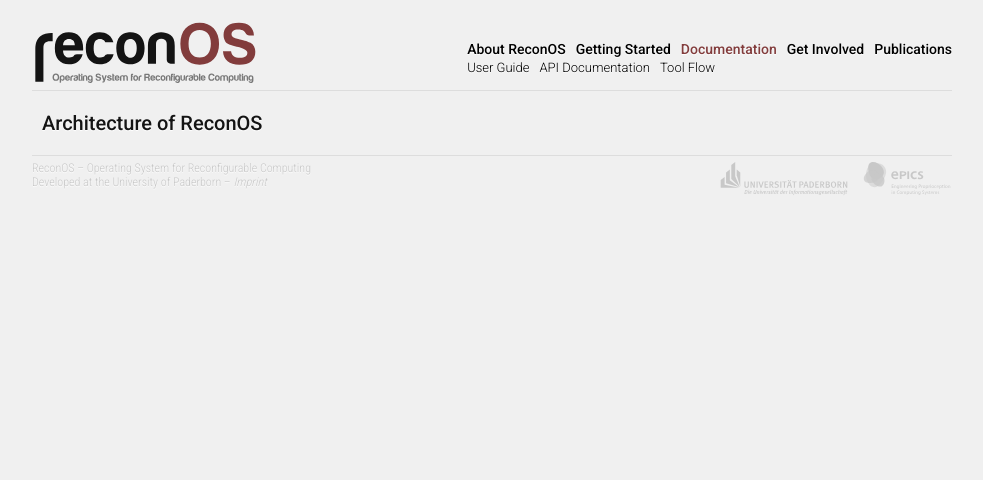
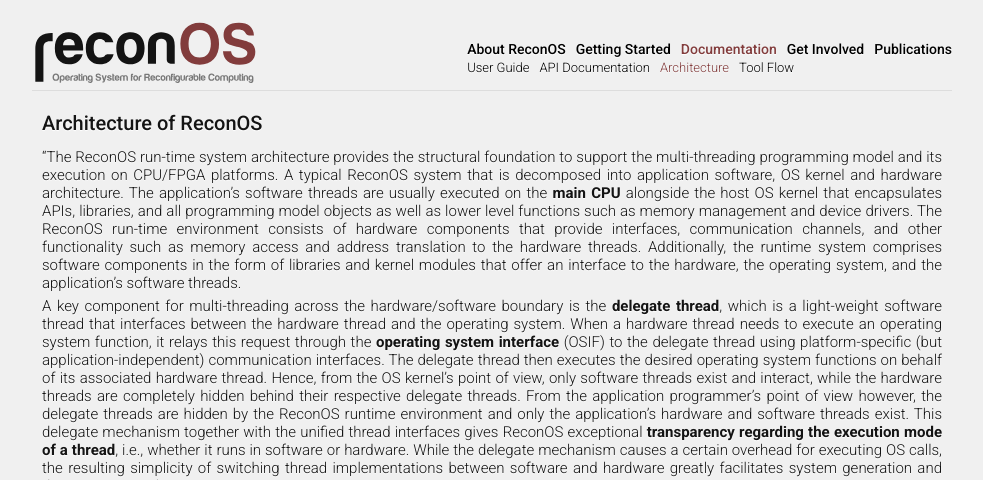
Before and after one commit to ReconOS/reconos.github.io, a Jekyll site: the page built from documentation/architecture/index.md, in a window 1280 px wide. Shown: the top 480 px of the page, without its empty margins (148-1131 px from the left). Built offline with Jekyll 4.4.1, drawn with Linux system fonts in a browser that asks for light colours; Markdown is read by kramdown in place of the engine named in the settings; some of the changed text lies outside the part shown; grey boxes are pictures that could not be loaded.

Commit message:
added reconos architecture

```diff
--- a/_data/sitemap.yml
+++ b/_data/sitemap.yml
@@ -20,6 +20,7 @@
 /documentation:
   - [/documentation/userguide, User Guide]
   - [/documentation/api, API Documentation]
+  - [/documentation/architecture, Architecture]
   - [/documentation/toolflow, Tool Flow]
 
 /getinvolved:
--- a/documentation/architecture/index.md
+++ b/documentation/architecture/index.md
@@ -3,3 +3,15 @@ title: Architecture of ReconOS
 layout: page
 ---
 # Architecture of ReconOS
+
+"The ReconOS run-time system architecture provides the structural foundation to support the multi-threading programming model and its execution on CPU/FPGA platforms. A typical ReconOS system that is decomposed into application software, OS kernel and hardware architecture. The application's software threads are usually executed on the **main CPU** alongside the host OS kernel that encapsulates APIs, libraries, and all programming model objects as well as lower level functions such as memory management and device drivers. The ReconOS run-time environment consists of hardware components that provide interfaces, communication channels, and other functionality such as memory access and address translation to the hardware threads. Additionally, the runtime system comprises software components in the form of libraries and kernel modules that offer an interface to the hardware, the operating system, and the application's software threads.
+
+A key component for multi-threading across the hardware/software boundary is the **delegate thread**, which is a light-weight software thread that interfaces between the hardware thread and the operating system. When a hardware thread needs to execute an operating system function, it relays this request through the **operating system interface** (OSIF) to the delegate thread using platform-specific (but application-independent) communication interfaces. The delegate thread then executes the desired operating system functions on behalf of its associated hardware thread. Hence, from the OS kernel's point of view, only software threads exist and interact, while the hardware threads are completely hidden behind their respective delegate threads. From the application programmer's point of view however, the delegate threads are hidden by the ReconOS runtime environment and only the application's hardware and software threads exist. This delegate mechanism together with the unified thread interfaces gives ReconOS exceptional **transparency regarding the execution mode of a thread**, i.e., whether it runs in software or hardware. While the delegate mechanism causes a certain overhead for executing OS calls, the resulting simplicity of switching thread implementations between software and hardware greatly facilitates system generation and design space exploration.
+
+![image]({{ site.url }}/assets/images/architecture.svg)
+
+The figure above shows an instance of a ReconOS hardware architecture with a CPU, two reconfigurable slots, the memory subsystem and various peripherals. Hardware threads reside in **reconfigurable slots**, which are predefined areas of reconfigurable logic equipped with the necessary communication interfaces. Besides communicating with the OS kernel on the host CPU, hardware threads can also access the system memory. To that end, a hardware thread uses its **memory interface** (MEMIF) to connect to the ReconOS memory subsystem. The memory subsystem arbitrates and aligns the hardware threads' memory requests and can handle single word as well as burst accesses. To support Linux with virtual addressing as host operating system, ReconOS implements a **full-featured memory management unit** (MMU), including a translation lookaside buffer, that can autonomously translate addresses using the Linux kernel's page tables.
+
+Hardware threads use FIFOs to communicate with the memory subsystem; one outgoing and one incoming FIFO per hardware thread. Requests for memory transactions are encoded and written to the outgoing FIFO followed by data in the case of a write request. In the case of a read request, data become available on the incoming FIFO upon completion of the memory transfer. Similar to the communication with the OS, we provide a **library of VHDL procedures** to conveniently handle memory operations. These procedures encode the requests, synchronize with the memory FIFOs, and automatically transfer data from/to local memory elements within the hardware thread."
+
+<cite>ReconOS – an operating system approach for reconfigurable computing</cite>
```
Also changed, not shown: assets/images/archictecture.svg (added).
